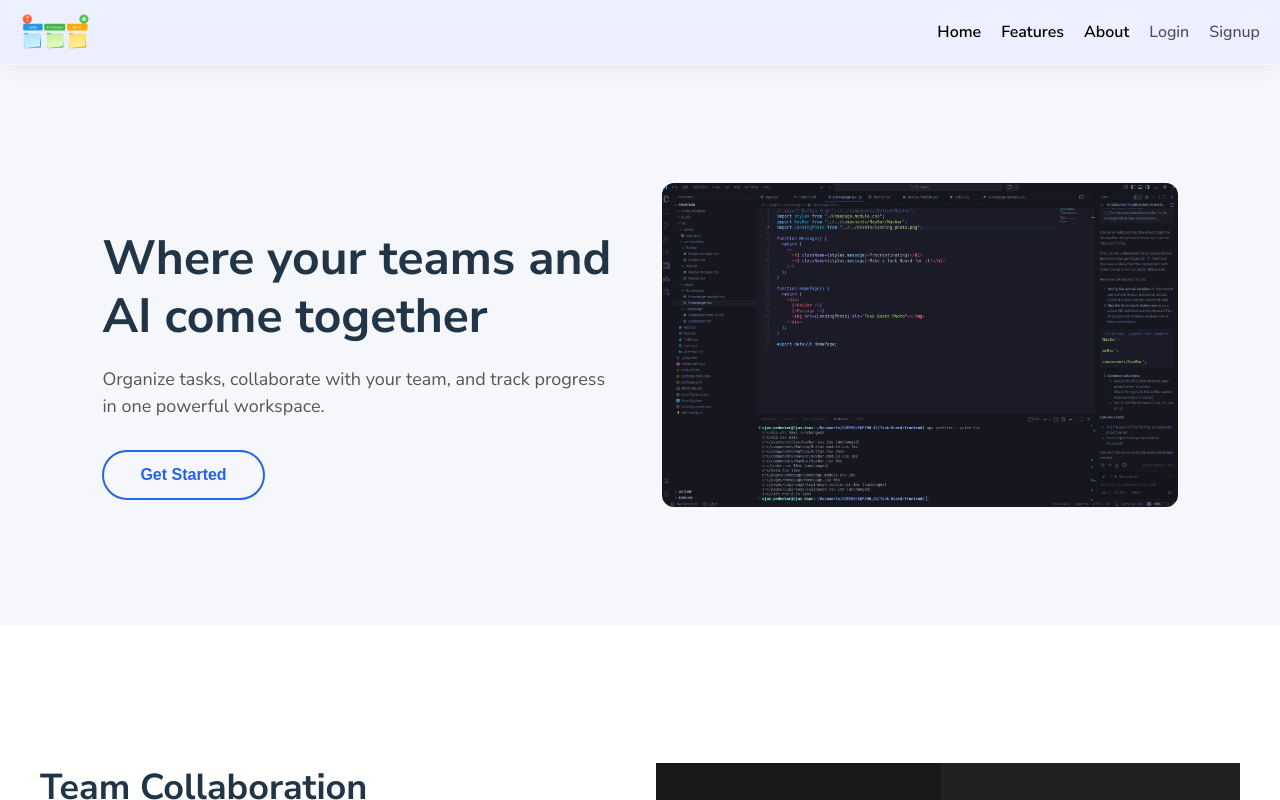
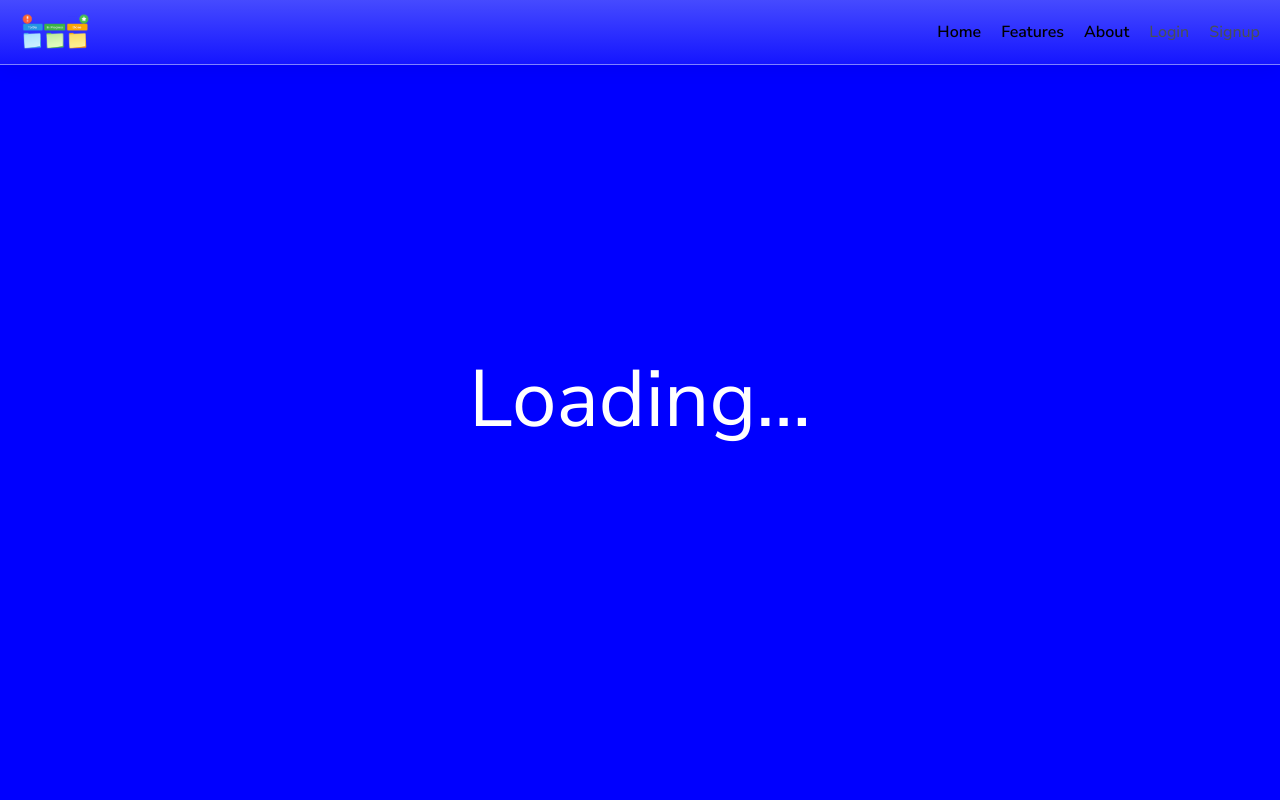
Before and after one commit to mridulChhipa/Task-Board, a React (Vite) app in the folder frontend/: page / in a window 1280 px wide. Shown: the top 800 px of the page. Built offline with nearby package versions, Linux system fonts and the light colour scheme; no server answers.

Commit message:
Loader added

```diff
--- a/frontend/src/App.tsx
+++ b/frontend/src/App.tsx
@@ -5,11 +5,13 @@ import LoginPage from "./pages/Auth/Loginpage.tsx";
 import DashBoard from "./pages/Dashboard/Dashboard.tsx";
 import NavBar from "./components/NavBar/Navbar.tsx";
 import { AuthProvider } from "./user_data/AuthProvider.tsx";
+import Loader from "./components/ui/Loader.tsx";
 
 function App() {
   return (
     <AuthProvider>
       <BrowserRouter>
+        <Loader />
         <NavBar />
 
         <Routes>
--- a/frontend/src/components/NavBar/Navbar.tsx
+++ b/frontend/src/components/NavBar/Navbar.tsx
@@ -9,6 +9,7 @@ function NavBar() {
   const userData = useContext(AuthContext);
 
   console.log("From Nav,", userData);
+
   return (
     <nav className={styles.navbar}>
       <div className={styles.containerFluid}>
@@ -80,7 +81,7 @@ function NavBar() {
                     `${styles.navLink} ${isActive ? styles.active : ""}`
                   }
                 >
-                  Login
+                  Login {userData.user?.email}
                 </NavLink>
 
                 <NavLink
--- /dev/null
+++ b/frontend/src/components/ui/Loader.tsx
@@ -0,0 +1,28 @@
+import { useContext } from "react";
+import { AuthContext } from "../../user_data/AuthContext";
+
+export default function Loader() {
+  const authData = useContext(AuthContext);
+
+  if (authData.isLoading) {
+    return (
+      <div style={ {
+        position: "fixed",
+        top:0,
+        bottom: 0,
+        left: 0,
+        right: 0,
+        backgroundColor: "blue",
+        color: "white",
+        fontSize: "5rem",
+        display: "flex",
+        justifyContent: "center",
+        alignItems: "center",
+      }}>
+        Loading...
+      </div>
+    );
+  } else {
+    return <></>;
+  }
+}
--- a/frontend/src/user_data/AuthProvider.tsx
+++ b/frontend/src/user_data/AuthProvider.tsx
@@ -60,8 +60,9 @@ export function AuthProvider({ children }: { children: ReactNode }) {
           credentials: 'include',
         });
 
-        const user: User = await meRes.json();
+        const user = await meRes.json();
         dispatch({ type: 'LOGIN', data: { user, isLoading: false } });
+        console.log(user.user);
       }
       catch (err) {
         console.log('Could not restore user', err);
@@ -75,7 +76,7 @@ export function AuthProvider({ children }: { children: ReactNode }) {
 
   return (
     <DispatchContext.Provider value={dispatch}>
-      <AuthContext.Provider value={{ user: authData.user, isLoading }}>
+      <AuthContext.Provider value={authData}>
         {children}
       </AuthContext.Provider>
     </DispatchContext.Provider>
```
Also changed, not shown: 1 other file (tests, documents, lock files or other folders).
